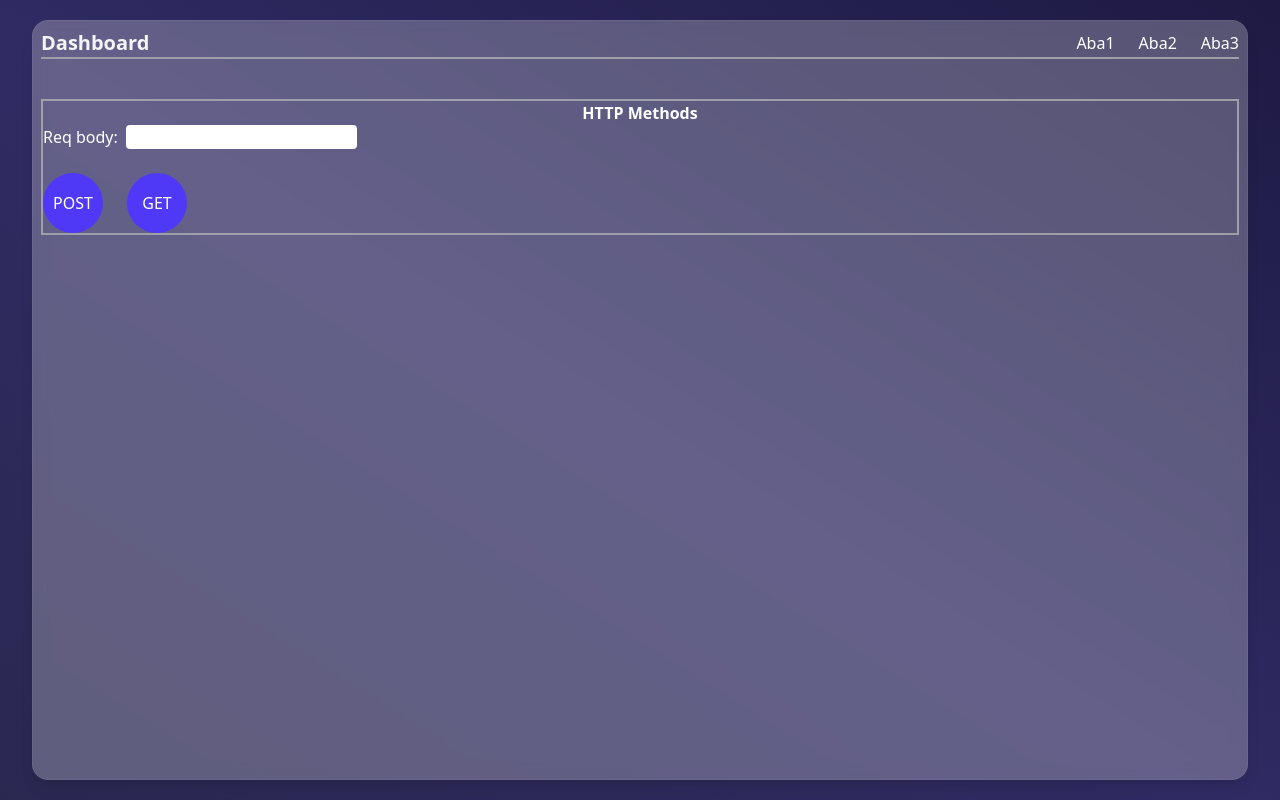
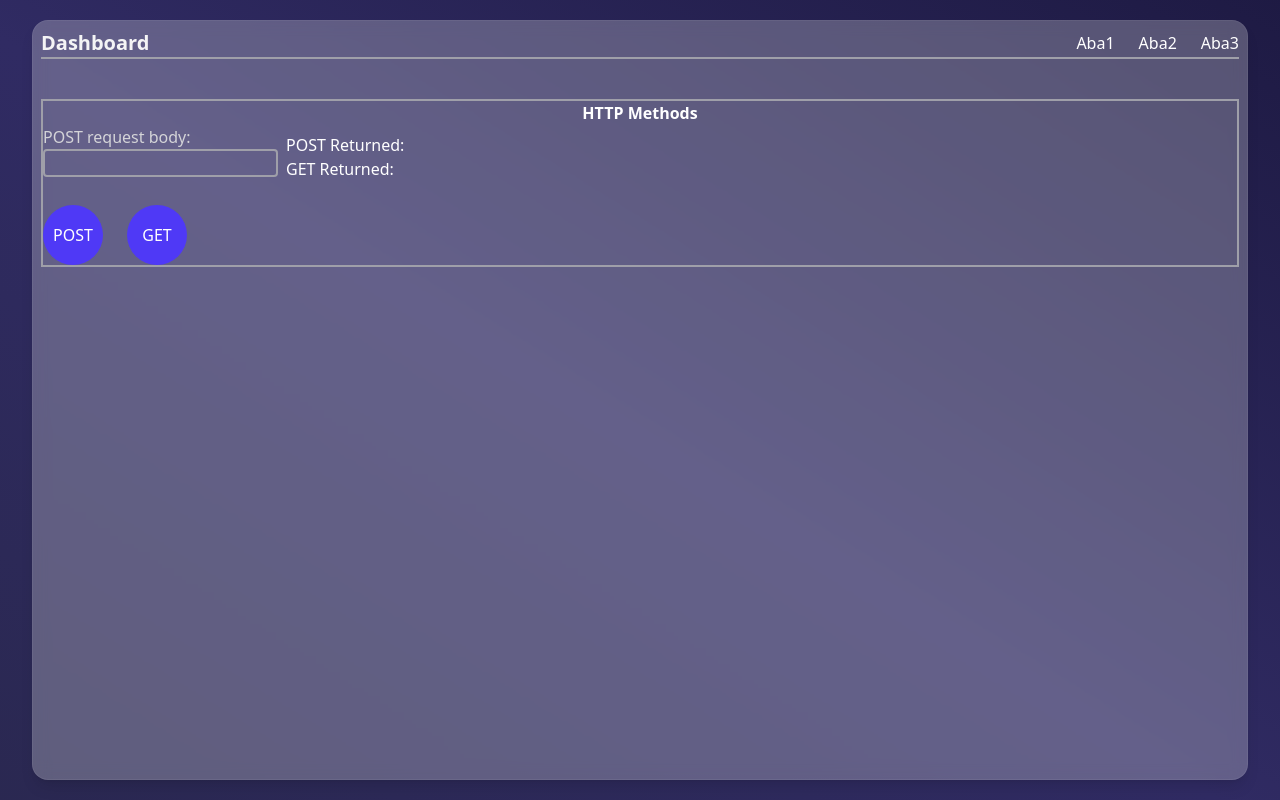
Before and after one commit to alohamat/front-back-playground, a React app in the folder frontend/: page /dashboard in a window 1280 px wide. Built offline with nearby package versions, Linux system fonts and the light colour scheme; the HTML template or start-up script is replaced by a standard one.

Commit message:
fix: fetch bugs

```diff
--- a/frontend/src/pages/Dashboard.tsx
+++ b/frontend/src/pages/Dashboard.tsx
@@ -2,14 +2,24 @@ import { useState } from "react";
 import axios from "axios";
 
 export default function Dashboard() {
-  const [reqBody, setReqBody] = useState("");
+  interface RequestBody {
+    message: string;
+  }
+  interface ResponseBody {
+    message: string;
+  }
+
+  const [requestBody, setRequestBody] = useState<RequestBody>({ message: "" });
+  const [postResponse, setPostRes] = useState<ResponseBody | null>();
+  const [getResponse, setGetRes] = useState<ResponseBody | null>();
 
   async function handlePost() {
     try {
       const res = await axios.post("http://localhost:8080/postsum", {
-        data: reqBody,
+        data: requestBody.message,
       });
       console.log(res.data);
+      setPostRes(res.data);
     } catch (error: any) {
       console.error(error);
     }
@@ -18,6 +28,7 @@ export default function Dashboard() {
     try {
       const res = await axios.get("http://localhost:8080/getsum");
       console.log(res);
+      setGetRes(res.data);
     } catch (error: any) {
       console.error(error);
     }
@@ -43,15 +54,21 @@ export default function Dashboard() {
             <strong className="">HTTP Methods</strong>
           </div>
           <div id="inside" className="flex flex-col gap-6">
-            <div className="flex gap-2">
-              <p>Req body: </p>
-              <input
-                type="text"
-                className="bg-white text-black rounded w-fit"
-                onChange={(e) => {
-                  setReqBody(e.target.value);
-                }}
-              />
+            <div id="insidetop" className="flex">
+              <article>
+                <p className="text-zinc-300">POST request body:</p>
+                <input
+                  type="text"
+                  className="bg-transparent border-2 border-zinc-400 text-white outline-0 rounded w-fit"
+                  onChange={(e) => {
+                    setRequestBody({ message: e.target.value });
+                  }}
+                />
+              </article>
+              <article className="ml-2 mt-2">
+                <p>POST Returned: {postResponse && (postResponse.message)}</p>
+                <p>GET Returned: {getResponse && (getResponse.message)}</p>
+              </article>
             </div>
             <div className="gap-6 flex">
               <button
```
Also changed, not shown: 2 other files (tests, documents, lock files or other folders).
